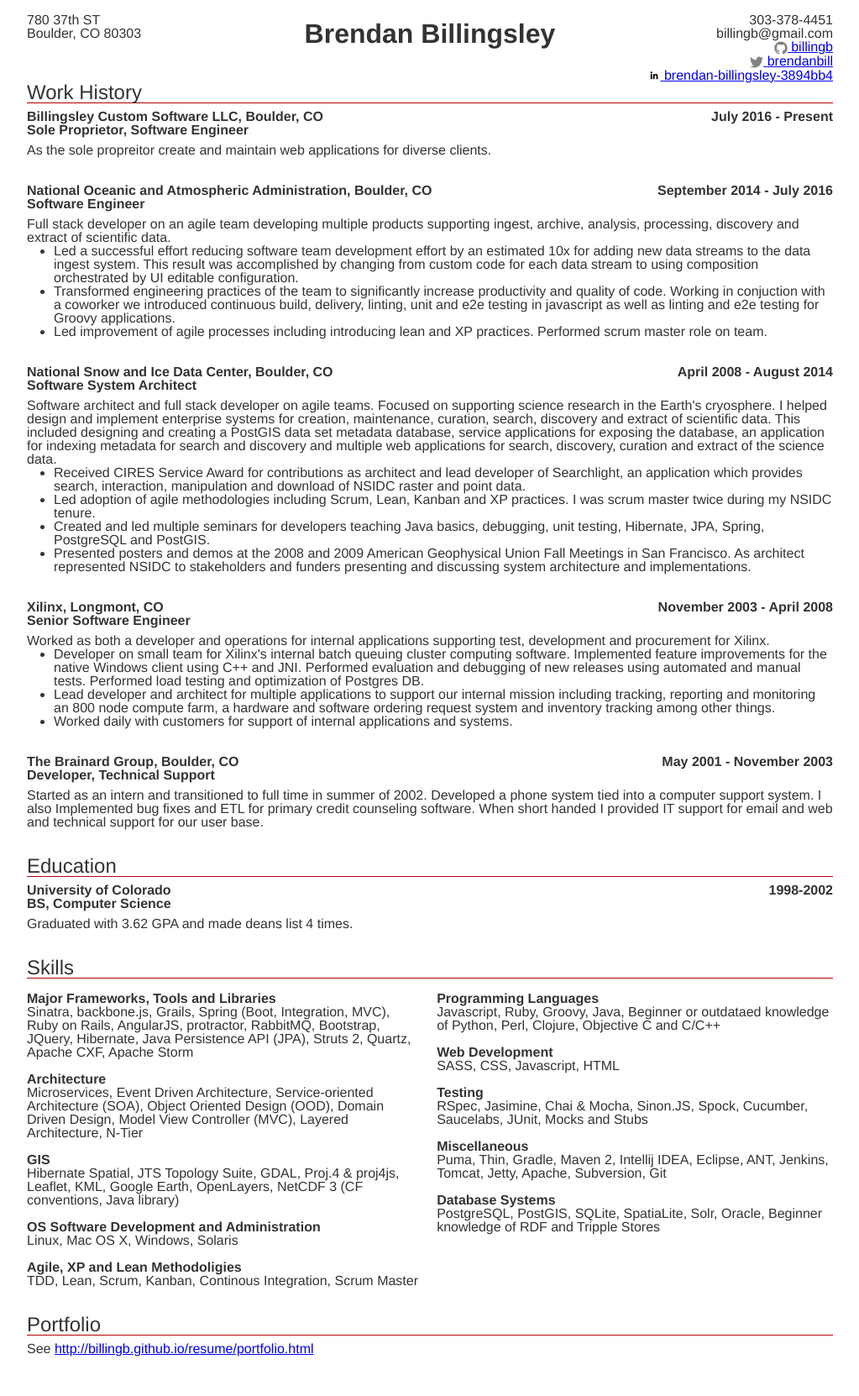
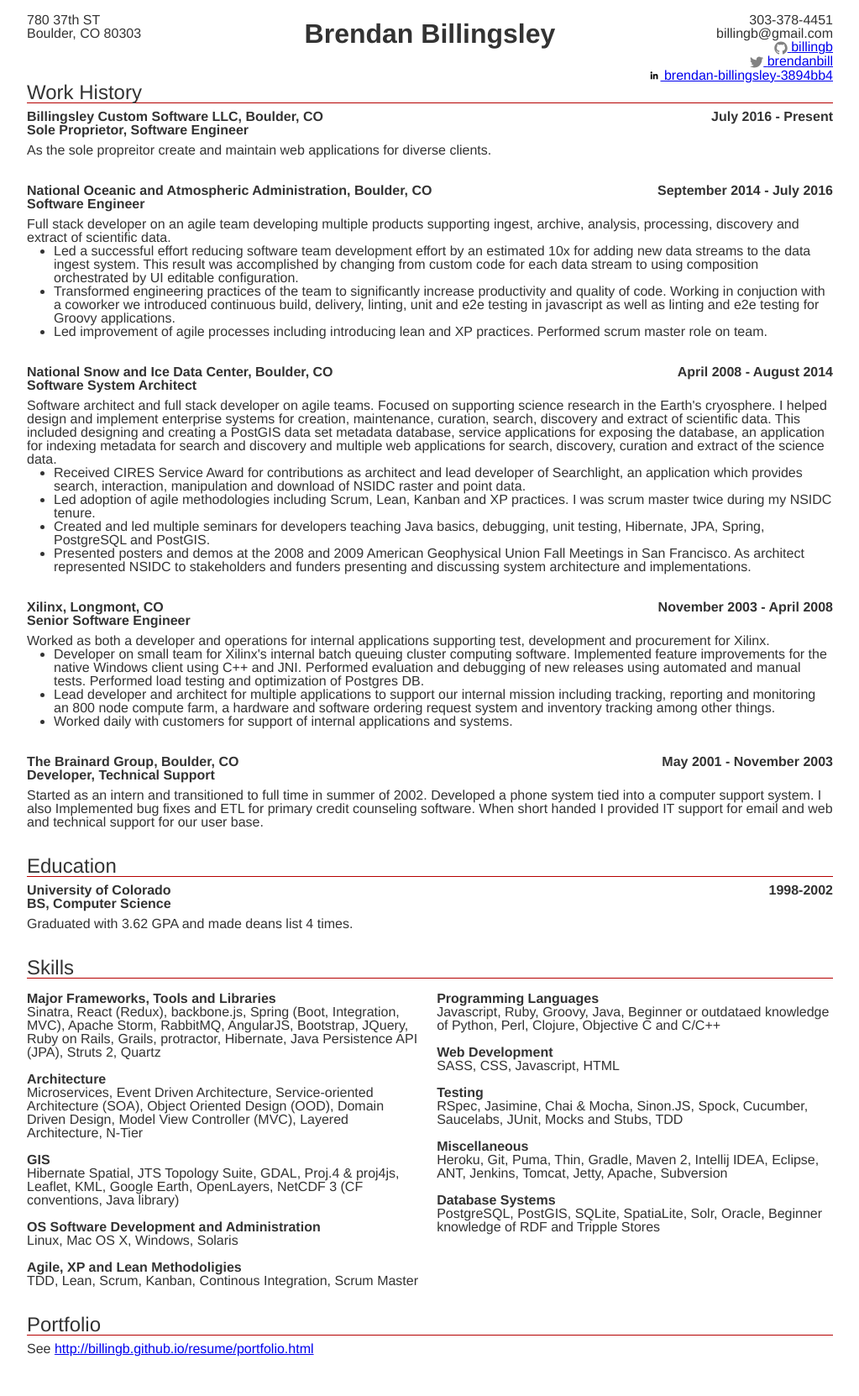
Before and after one commit to billingb/billingb.github.io, a Jekyll site: the page built from resume/index.html, in a window 1280 px wide. Shown: the whole page at 84% size, without its empty margins (104-1127 px from the left). Built offline with Jekyll 4.4.1, drawn with Linux system fonts in a browser that asks for light colours.

Commit message:
Update skills list.

```diff
--- a/_data/resume/skills.yaml
+++ b/_data/resume/skills.yaml
@@ -12,21 +12,21 @@
 - category: Major Frameworks, Tools and Libraries
   skills:
     - Sinatra
+    - React (Redux)
     - backbone.js
-    - Grails
     - Spring (Boot, Integration, MVC)
-    - Ruby on Rails
+    - Apache Storm
+    - RabbitMQ
     - AngularJS
-    - protractor
-    - RabbitMQ
     - Bootstrap
     - JQuery
+    - Ruby on Rails
+    - Grails
+    - protractor
     - Hibernate
     - Java Persistence API (JPA)
     - Struts 2
     - Quartz
-    - Apache CXF
-    - Apache Storm
 
 - category: Web Development
   skills:
@@ -57,6 +57,7 @@
     - Saucelabs
     - JUnit
     - Mocks and Stubs
+    - TDD
 
 - category: GIS
   skills:
@@ -72,6 +73,8 @@
 
 - category: Miscellaneous
   skills:
+    - Heroku
+    - Git
     - Puma
     - Thin
     - Gradle
@@ -84,7 +87,6 @@
     - Jetty
     - Apache
     - Subversion
-    - Git
 
 - category: OS Software Development and Administration
   skills:
```
